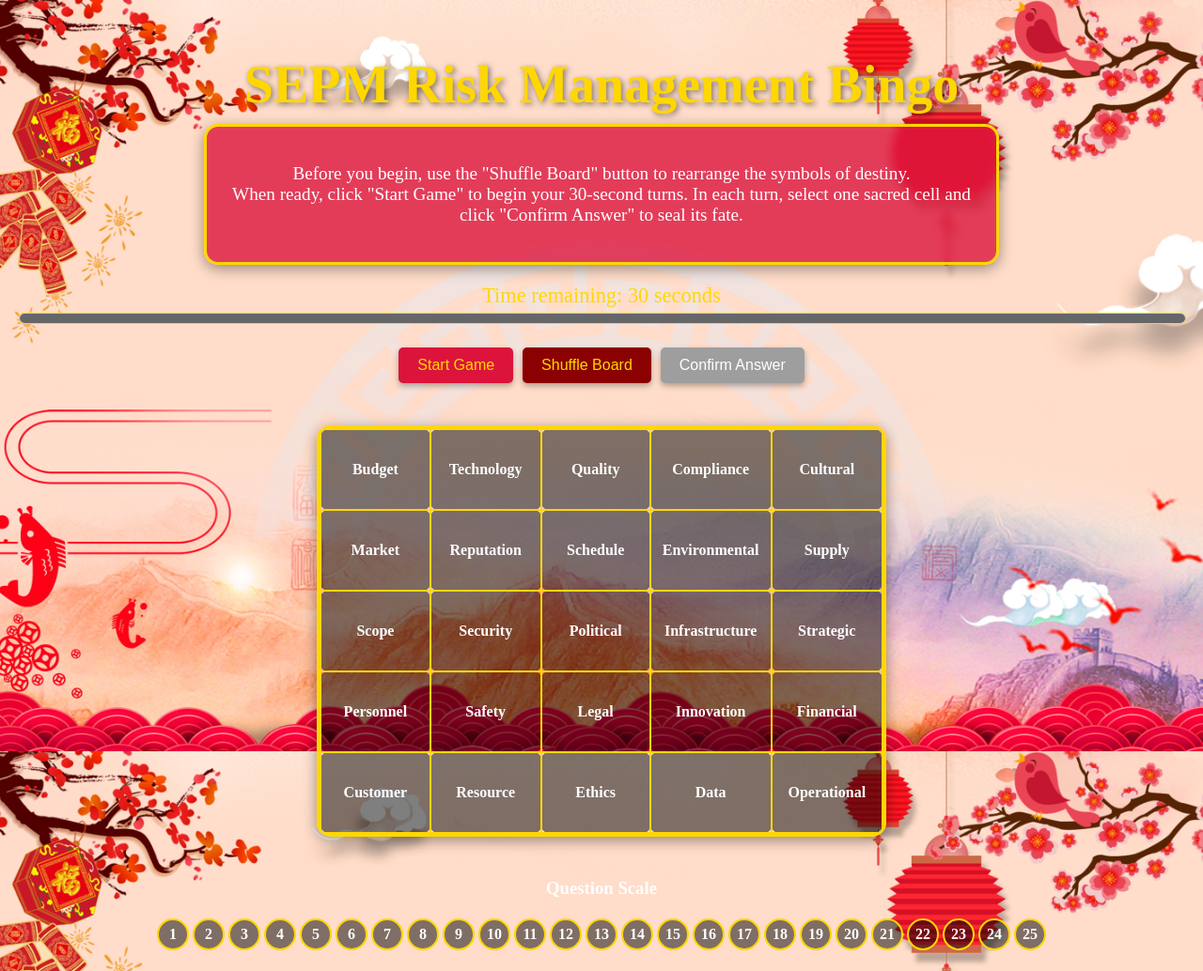
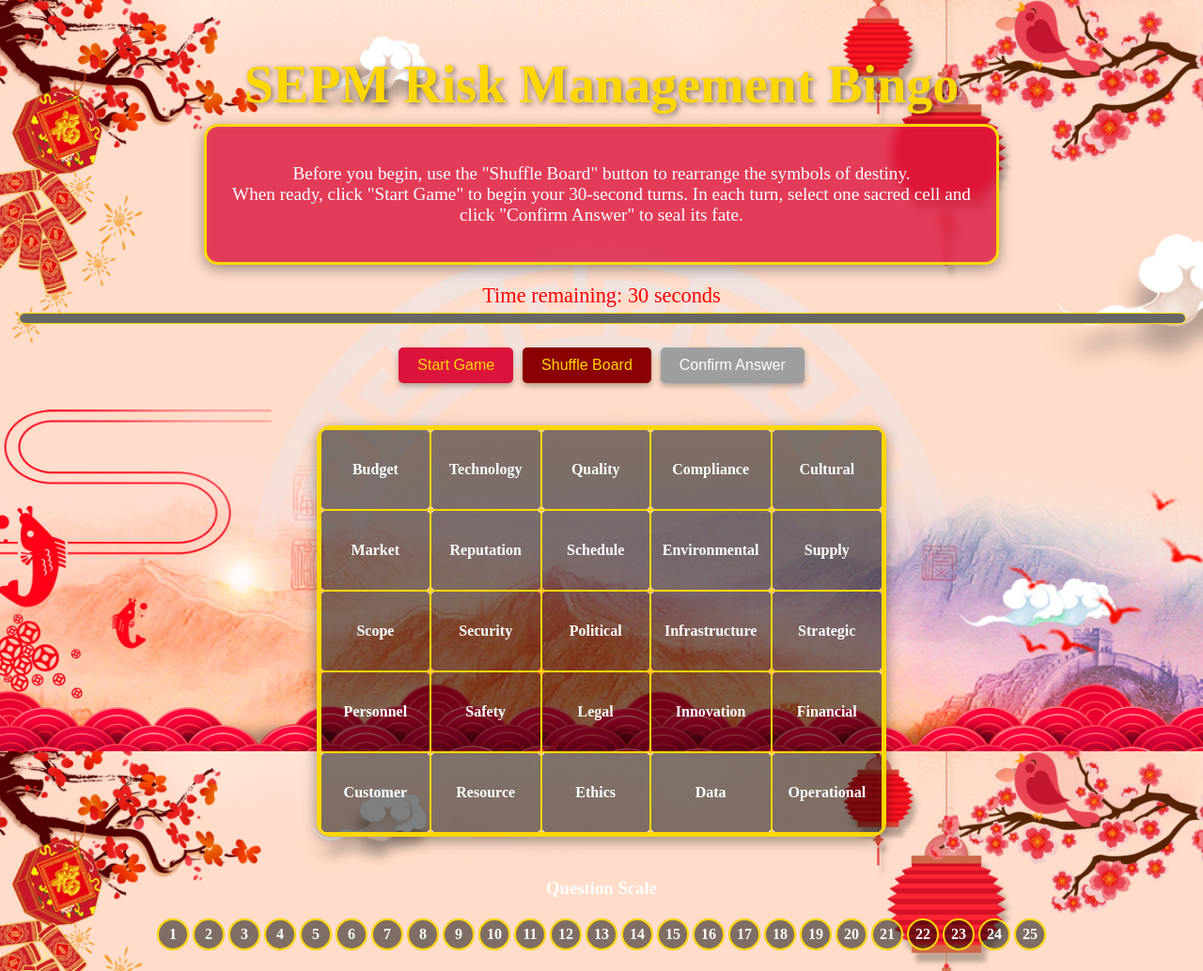
Before and after one commit to Monish21072004/Bingo-game, a plain HTML site: page index.html in a window 1280 px wide. Shown: the whole page at 94% size. Drawn offline with Linux system fonts and the light colour scheme.

Commit message:
Update index.html

```diff
--- a/index.html
+++ b/index.html
@@ -41,7 +41,7 @@
     #timer {
       font-size: 1.4em;
       margin: 10px 0;
-      color: #ffd700;
+      color: red;
     }
     /* Flip animation for numeric timer */
     #time-remaining {
```
